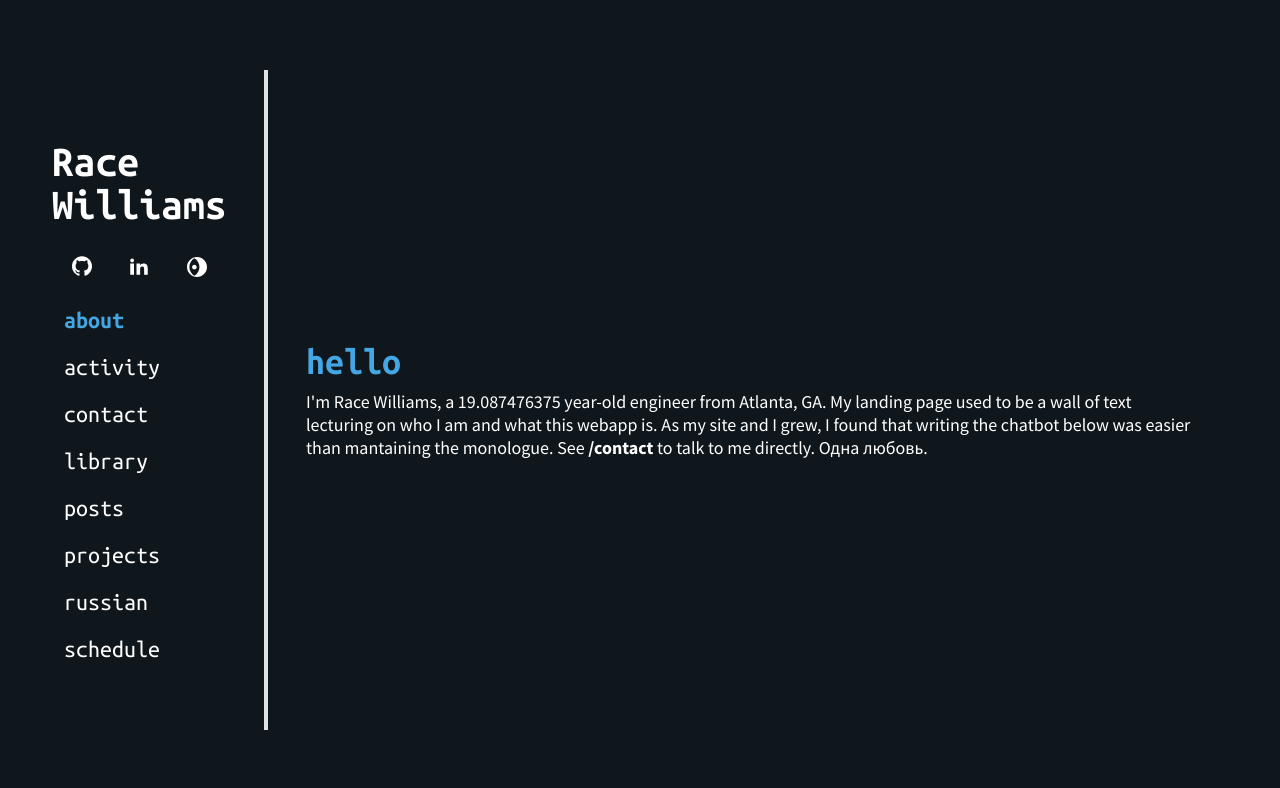
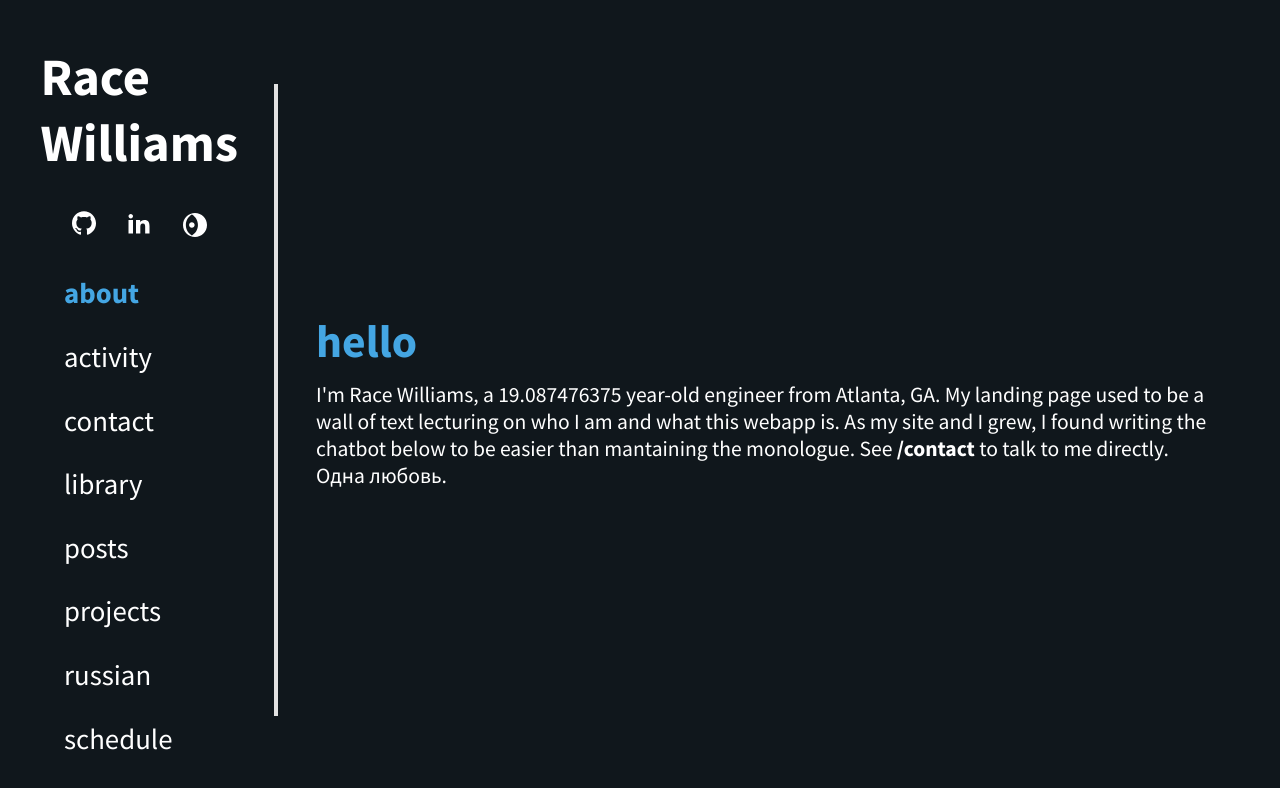
Before and after one commit to raquentin/raquentin, a React (Create React App) app in the folder client/: page / in a window 1280 px wide. Shown: the top 788 px of the page. Built offline with nearby package versions, Linux system fonts and the light colour scheme.

Commit message:
messing with fonts a but

```diff
--- a/client/src/app/App.js
+++ b/client/src/app/App.js
@@ -35,7 +35,7 @@ const App = () => {
       padding: '0 5vw',
       gap: '5em',
       transition: 'all 0.3s ease',
-      '@media (max-width: 1494px)': {
+      '@media (maxWidth: 1494px)': {
         gap: '2em',
         width: '96vw',
       }
--- a/client/src/app/NavIcon.js
+++ b/client/src/app/NavIcon.js
@@ -22,30 +22,33 @@ export default function ThemeLink({which}) {
       width: '2em',
       height: '2em',
       fill: hover ? 'var(--ac)' : 'var(--wt)',
-      transition: '0.3s ease all'
+      transition: '0.3s ease all',
+      cursor: 'pointer'
     }
   }
 
   switch (which) {
     case "GitHub":
-      return (
-        <a href="https://github.com/r4c3" target="_blank"><svg onMouseEnter={handleMouseEnter} onMouseLeave={handleMouseLeave} style={styles.icon} version="1.1" viewBox="0 0 16 16"> //* GitHub Icon
+      return ( //* GitHub SVG Icon
+        <a href="https://github.com/r4c3" target="_blank" rel="noreferrer"><svg onMouseEnter={handleMouseEnter} onMouseLeave={handleMouseLeave} style={styles.icon} version="1.1" viewBox="0 0 16 16">
           <path d="M8 0.198c-4.418 0-8 3.582-8 8 0 3.535 2.292 6.533 5.471 7.591 0.4 0.074 0.547-0.174 0.547-0.385 0-0.191-0.008-0.821-0.011-1.489-2.226 0.484-2.695-0.944-2.695-0.944-0.364-0.925-0.888-1.171-0.888-1.171-0.726-0.497 0.055-0.486 0.055-0.486 0.803 0.056 1.226 0.824 1.226 0.824 0.714 1.223 1.872 0.869 2.328 0.665 0.072-0.517 0.279-0.87 0.508-1.070-1.777-0.202-3.645-0.888-3.645-3.954 0-0.873 0.313-1.587 0.824-2.147-0.083-0.202-0.357-1.015 0.077-2.117 0 0 0.672-0.215 2.201 0.82 0.638-0.177 1.322-0.266 2.002-0.269 0.68 0.003 1.365 0.092 2.004 0.269 1.527-1.035 2.198-0.82 2.198-0.82 0.435 1.102 0.162 1.916 0.079 2.117 0.513 0.56 0.823 1.274 0.823 2.147 0 3.073-1.872 3.749-3.653 3.947 0.287 0.248 0.543 0.735 0.543 1.481 0 1.070-0.009 1.932-0.009 2.195 0 0.213 0.144 0.462 0.55 0.384 3.177-1.059 5.466-4.057 5.466-7.59 0-4.418-3.582-8-8-8z"></path>
         </svg></a>
       );
     case "LinkedIn":
-      return (
-        <a href="https://linkedin.com/in/r4c3" target="_blank"><svg onMouseEnter={handleMouseEnter} onMouseLeave={handleMouseLeave} style={styles.icon} version="1.1" viewBox="0 0 16 16"> //* LinkedIn Icon
+      return ( //* LinkedIn SVG Icon
+        <a href="https://linkedin.com/in/r4c3" target="_blank" rel="noreferrer"><svg onMouseEnter={handleMouseEnter} onMouseLeave={handleMouseLeave} style={styles.icon} version="1.1" viewBox="0 0 16 16">
           <path d="M6 6h2.767v1.418h0.040c0.385-0.691 1.327-1.418 2.732-1.418 2.921 0 3.461 1.818 3.461 4.183v4.817h-2.885v-4.27c0-1.018-0.021-2.329-1.5-2.329-1.502 0-1.732 1.109-1.732 2.255v4.344h-2.883v-9z"></path>
           <path d="M1 6h3v9h-3v-9z"></path>
           <path d="M4 3.5c0 0.828-0.672 1.5-1.5 1.5s-1.5-0.672-1.5-1.5c0-0.828 0.672-1.5 1.5-1.5s1.5 0.672 1.5 1.5z"></path>
         </svg></a>
       );
     case "ToggleTheme":
-      return (
-        <svg onClick={toggleIsLightMode} onMouseEnter={handleMouseEnter} onMouseLeave={handleMouseLeave} style={styles.icon} version="1.1" viewBox="0 0 16 16"> //* Toggle Theme Icon
+      return ( //* ToggleTheme SVG Icon
+        <svg onClick={toggleIsLightMode} onMouseEnter={handleMouseEnter} onMouseLeave={handleMouseLeave} style={styles.icon} version="1.1" viewBox="0 0 16 16">
           <path d="M4.055 8c0-1.022 0.829-1.851 1.851-1.851s1.851 0.829 1.851 1.851c0 1.022-0.829 1.851-1.851 1.851s-1.851-0.829-1.851-1.851zM8 0c-4.418 0-8 3.582-8 8s3.582 8 8 8c4.418 0 8-3.582 8-8s-3.582-8-8-8zM5.928 14.989c-2.406-1.4-4.023-4.005-4.023-6.989s1.617-5.589 4.023-6.989c2.406 1.399 4.025 4.005 4.025 6.989s-1.618 5.589-4.025 6.989z"></path>
         </svg>
       );
+    default:
+      console.error("An invalid { where } prop was passed.")
   }
 }
--- a/client/src/app/PageContainer.js
+++ b/client/src/app/PageContainer.js
@@ -22,6 +22,7 @@ export default function PageContainer({pathname, children}) {
       flexDirection: 'column',
       gap: '1em',
       width: '70vw',
+      transition: '0.3s ease all'
     }
   }
 
--- a/client/src/app/app.css
+++ b/client/src/app/app.css
@@ -3,39 +3,39 @@
 
 html {
     scroll-behavior: smooth;
-    font-size: 12px;
+    font-size: initial; /* * See media queries towards EOF to see font-size at given window widths. */
 } body {
     margin: 0;
     background-color: var(--bl);
 }
 
 h1 {
-    font-family: "Ubuntu Mono";
+    font-family: "Source Sans Pro";
     font-size: 4.375em;
     font-weight: bold;
     margin: 0;
     color: var(--wt);
 } h2 {
-    font-family: "Ubuntu Mono";
+    font-family: "Source Sans Pro";
     font-size: 3.8em;
     font-weight: bold;
     margin: 0;
     color: var(--ac);
 } h3 {
-    font-family: "Ubuntu Mono";
+    font-family: "Source Sans Pro";
     letter-spacing: px;
     font-size: 2.4em;
     font-weight: normal;
     margin: 0;
     color: var(--wt);
 } h4 {
-    font-family: "Ubuntu Mono";
+    font-family: "Source Sans Pro";
     font-size: 2.1em;
     font-weight: bold;
     margin: 0;
     color: var(--wt);
 } h5 {
-    font-family: "Ubuntu Mono";
+    font-family: "Source Sans Pro";
     font-size: 1.8em;
     font-weight: bold;
     margin: 0;
@@ -63,6 +63,12 @@ ul {
     color: var(--bk);
 }
 
-@media all and (max-width: 1774px) {
+@media all and (max-width: 800px) {
+    html { font-size: 6px; }
+} @media all and (max-width: 1000px) {
+    html { font-size: 6px; }
+} @media all and (max-width: 2000px) {
     html { font-size: 10px; }
+} @media all and (max-width: 2600px) {
+    html { font-size: 12px; }
 }
--- a/client/src/routes/about/About.js
+++ b/client/src/routes/about/About.js
@@ -11,14 +11,14 @@ export default function About() {
   }
 
   useEffect(() => {
-    const interval = setInterval(() => updateAge(findAge(), 69));
+    const interval = setInterval(() => updateAge(findAge()), 29);
     return () => clearInterval(interval);
   }, []);
 
   return (
     <p>I'm Race Williams, a {age} year-old engineer from Atlanta, GA. My landing page used
     to be a wall of text lecturing on who I am and what this webapp is.
-    As my site and I grew, I found that writing the chatbot below was easier than mantaining
+    As my site and I grew, I found writing the chatbot below to be easier than mantaining
     the monologue. See <InlinePageLink to="/contact" text=" /contact" /> to talk to me directly. Одна любовь.</p>
   )
 }
--- a/client/src/routes/contact/Contact.js
+++ b/client/src/routes/contact/Contact.js
@@ -3,6 +3,6 @@ export default function Contact() {
   // }
 
   return (
-    <p>asf</p>
+    <p>The proportion of web crawlers to real people on this page are somewhere between infinity to one and one to none.</p>
   )
 }
```
